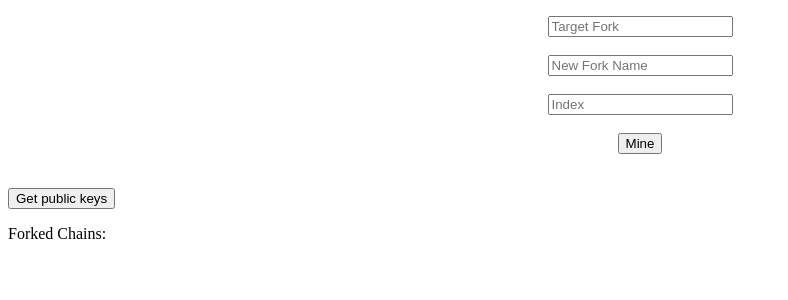
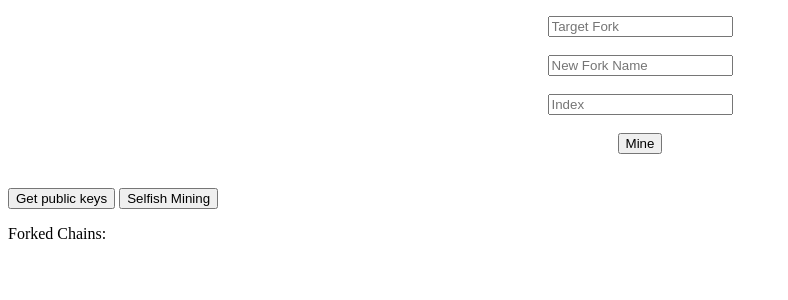
Before and after one commit to eugenechia95/blockchain-sutd, a Flask app: template Exercises/templates/index.html in a window 1280 px wide. Shown: the part 385-685 px from the top of the page, without its empty margins (0-788 px from the left). Run offline with Flask 2, Linux system fonts and the light colour scheme; the template is opened without the code that fills it, so the values that code supplies are empty; parts of the project's set-up code (start-up, migrations or seed data) failed here and were passed over.

Commit message:
Selfish mining logic added

```diff
--- a/Exercises/server.py
+++ b/Exercises/server.py
@@ -185,6 +185,26 @@ def mine_unconfirmed_transactions():
             announce_new_block(blockchain.last_block)
         return "Block #{} is mined.".format(blockchain.last_block.index)
 
+# endpoint to request the node to selfish mine 3 unconfirmed transactions before announcing
+@app.route('/selfish_mine')
+def selfish_mine():
+
+    miner.mine(blockchain, "main", "selfish_fork", None)
+    i = 0
+    while i<2:
+        miner.mine(blockchain, "selfish_fork", None, None)
+        i+=1
+
+    blockchain.forked = True
+    blockchain.resolve()
+
+    chain_length = len(blockchain.chain)
+    consensus()
+    if chain_length == len(blockchain.chain):
+        # announce the recently mined block to the network
+        announce_new_block(blockchain.last_block)
+    return "SELFISH MINING ROCKS! Block #{} is mined.".format(blockchain.last_block.index)
+
 
 # endpoint to add new peers to the network.
 @app.route('/register_node', methods=['POST'])
--- a/Exercises/templates/index.html
+++ b/Exercises/templates/index.html
@@ -48,6 +48,7 @@
 	<br>
 
 	<a href="./get_public_keys"><button>Get public keys</button></a>
+	<a href="./selfish_mine"><button>Selfish Mining</button></a>
 	<p>Forked Chains:</p>
 		{% for chain in forked_chains%}
 			<p>{{chain}}</p>
```
